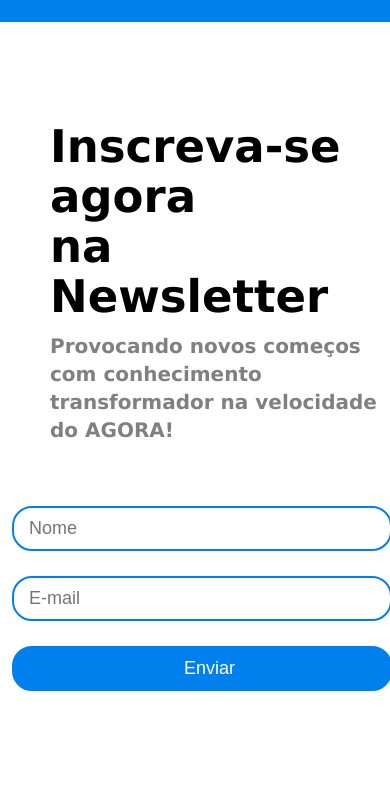
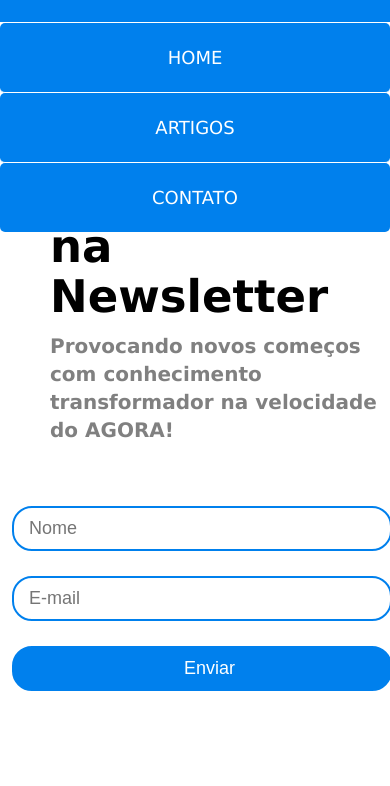
Before and after one commit to HenriqueeVidal/semana5StartSe, a plain HTML site: page index.html in a window 390 px wide. Both pictures are taken after a click on the label 355 px from the left and 40 px from the top of the page. Shown: the part 58-844 px from the top of the page. Drawn offline with Linux system fonts and the light colour scheme.

Commit message:
Implementa menu retrátil com css, adiciona classes no html e ajusta divs

```diff
--- a/index.html
+++ b/index.html
@@ -17,14 +17,16 @@
                 <div class="menu-section">
                     <div class="container-menu">
                         <input type="checkbox" id="checkbox-menu" />
-                        <label for="checkbox-menu">
+                        <label
+                            class="menu-button-container"
+                            for="checkbox-menu"
+                        >
                             <span></span>
                             <span></span>
                             <span></span>
                         </label>
-                    </div>
                         <nav>
-                        <ul>
+                            <ul class="menu">
                                 <li>
                                     <a href="#">Home</a>
                                 </li>
@@ -36,6 +38,7 @@
                                 </li>
                             </ul>
                         </nav>
+                    </div>
                 </div>
             </div>
         </header>
--- a/responsive.css
+++ b/responsive.css
@@ -25,12 +25,6 @@
     }
 }
 
-@media (min-height: 631px) {
-    .container-menu {
-        display: none;
-    }
-}
-
 @media (max-width: 1000px) {
     .container {
         padding: 0px 20px;
@@ -38,25 +32,46 @@
 }
 
 @media (max-width: 630px) {
-    nav {
-        display: none;
+    .menu-button-container {
+        display: flex;
+    }
+
+    .menu {
+        position: absolute;
+        margin-top: 30px;
+        flex-direction: column;
+        width: 100vw;
+        justify-content: center;
+        align-items: center;
+        left: 100%;
+        transform: translateX(100vw);
+        transition: 0.5s ease transform;
+    }
+
+    .menu > li {
+        display: flex;
+        justify-content: center;
+        margin: 0;
+        padding: 0px;
+        width: 100%;
+        color: white;
+        background-color: #0080ed;
+        border-radius: 5px;
+    }
+
+    .menu > li:not(:last-child) {
+        border-bottom: 1px solid white;
+    }
+
+    .menu li a {
+        flex: 1;
+        text-align: center;
     }
     main .container-menu img {
         display: none;
     }
-    .container-menu {
-        height: 100%;
-        display: flex;
-        align-items: center;
-        justify-content: center;
-    }
 
-    #checkbox-menu{
-        position: absolute;
-        opacity: 0;
-    }
-
-    label{
+    label {
         cursor: pointer;
         position: relative;
         display: block;
@@ -64,7 +79,7 @@
         width: 30px;
     }
 
-    label span{
+    label span {
         position: absolute;
         display: block;
         height: 5px;
@@ -73,27 +88,34 @@
         border-radius: 30px;
         transition: 0.25s ease-in-out;
     }
-    label span:nth-child(1){
+    label span:nth-child(1) {
         top: 0;
     }
-    label span:nth-child(2){
+    label span:nth-child(2) {
         top: 8px;
     }
-    label span:nth-child(3){
+    label span:nth-child(3) {
         top: 16px;
     }
 
-    #checkbox-menu:checked + label span:nth-child(1){
+    #checkbox-menu:checked + label span:nth-child(1) {
         transform: rotate(-45deg);
         top: 8px;
     }
-    #checkbox-menu:checked + label span:nth-child(2){
+    #checkbox-menu:checked + label span:nth-child(2) {
         opacity: 0;
     }
 
-    #checkbox-menu:checked + label span:nth-child(3){
+    #checkbox-menu:checked + label span:nth-child(3) {
         transform: rotate(45deg);
         top: 8px;
     }
 
+    nav.menu {
+        width: 100%;
+    }
+    #checkbox-menu:checked ~ nav .menu {
+        transform: translateX(-100vw);
+        transition: 0.5s ease transform;
+    }
 }
--- a/style.css
+++ b/style.css
@@ -53,6 +53,10 @@ header nav ul li a:hover {
 
 header .container img {
     height: 30px;
+}
+
+#checkbox-menu {
+    display: none;
 }
 
 /* ======================== MAIN ========================== */
```
Lines whose indentation alone changed are shown as unchanged.
